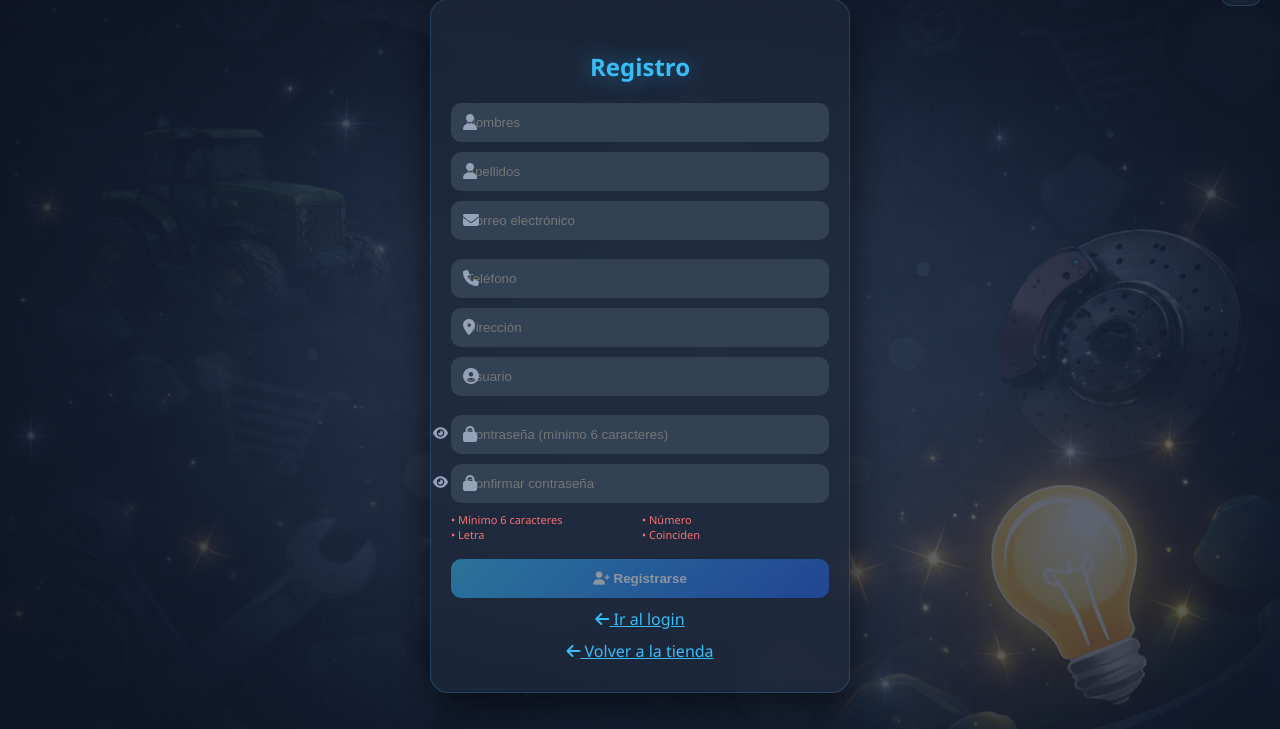
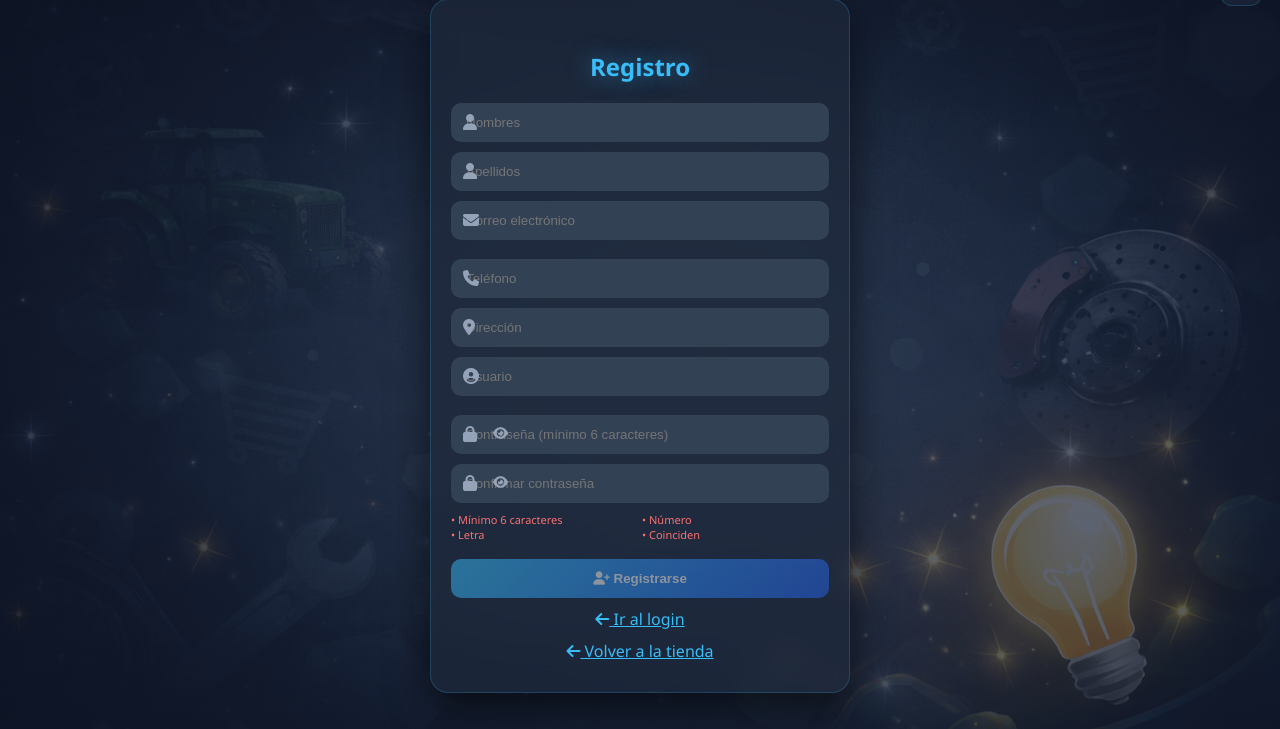
Before and after one commit to yersonh/Tienda-virtual, a PHP site: page /views/Registro.php in a window 1280 px wide. Shown: the part 54-783 px from the top of the page. Run offline with PHP 8.4, Linux system fonts and the light colour scheme.

Commit message:
Validaciones_Registro2

```diff
--- a/views/Registro.php
+++ b/views/Registro.php
@@ -97,7 +97,7 @@
 
 .password-toggle {
     position: absolute;
-    right: 30px;
+    right: -30px;
     top: 50%;
     transform: translateY(-50%);
     background: none;
```
